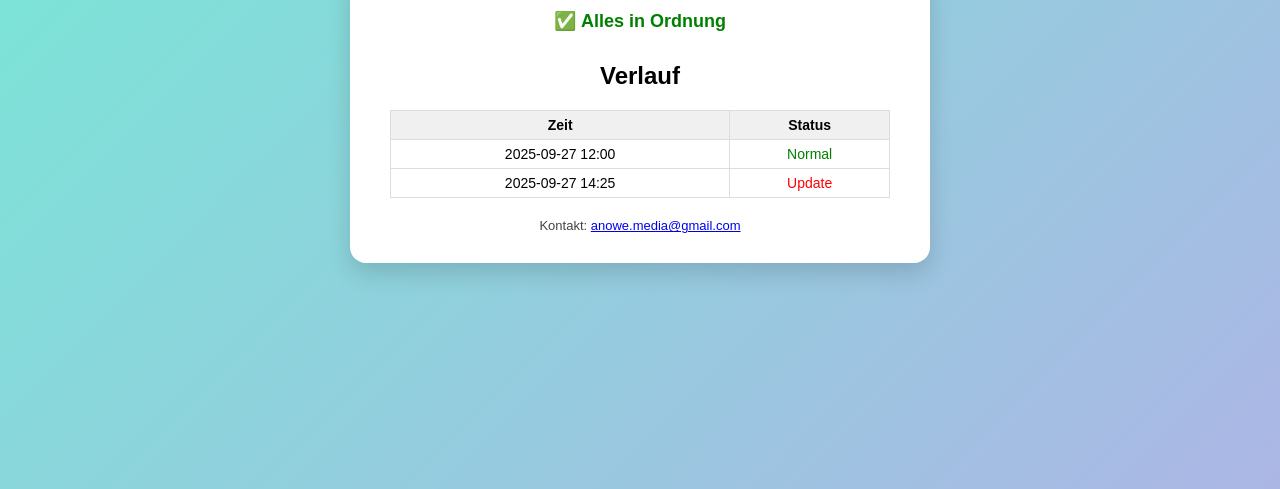
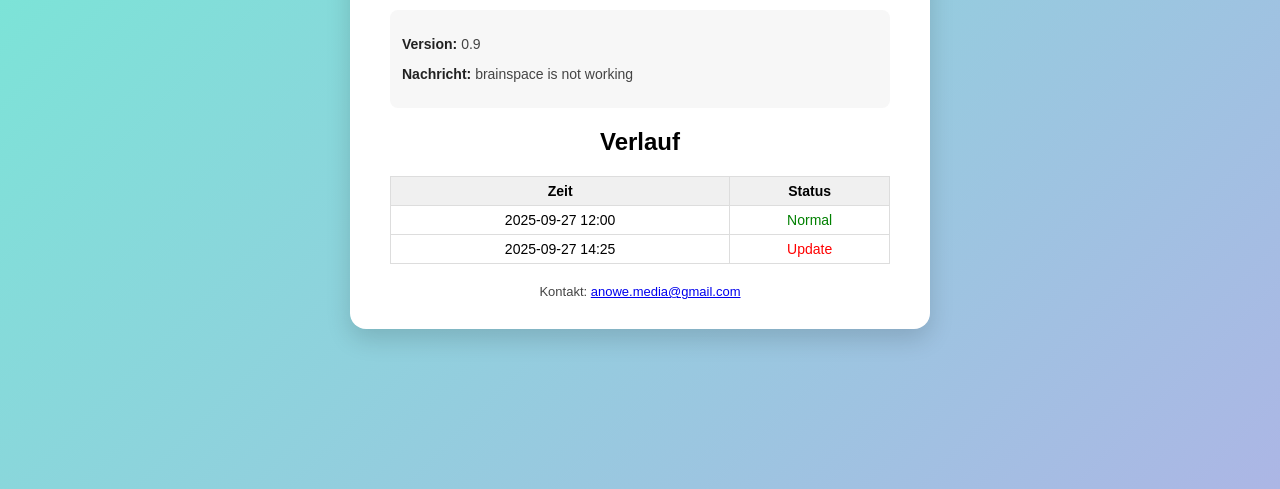
Before and after one commit to tushkamessenger/brainspace_config, a plain HTML site: page index.html in a window 1280 px wide. Shown: the part 311-800 px from the top of the page. Drawn offline with Linux system fonts and the light colour scheme.

Commit message:
Update index.html

```diff
--- a/index.html
+++ b/index.html
@@ -35,13 +35,30 @@
   .status {
     font-size: 18px;
     font-weight: bold;
-    padding: 10px;
+    padding: 12px;
     border-radius: 8px;
-    margin-bottom: 20px;
+    margin-bottom: 15px;
+    display: inline-block;
+    min-width: 200px;
   }
 
-  .ok { color: green; }
-  .update { color: red; }
+  .ok { background: #e8f9e8; color: #2e7d32; }
+  .update { background: #fff3e0; color: #e65100; }
+  .error { background: #ffebee; color: #c62828; }
+
+  .info-box {
+    margin: 15px 0;
+    padding: 12px;
+    border-radius: 8px;
+    background: #f7f7f7;
+    font-size: 14px;
+    color: #444;
+    text-align: left;
+  }
+
+  .info-box strong {
+    color: #222;
+  }
 
   table {
     width: 100%;
@@ -56,6 +73,7 @@
   th {
     background: #f0f0f0;
   }
+
   .footer {
     margin-top: 20px;
     font-size: 13px;
@@ -67,6 +85,11 @@
 <div class="container">
   <h1>BrainSpace Status</h1>
   <div id="status" class="status">⏳ Lade Status...</div>
+
+  <div id="details" class="info-box" style="display:none;">
+    <p><strong>Version:</strong> <span id="version">-</span></p>
+    <p><strong>Nachricht:</strong> <span id="message">-</span></p>
+  </div>
 
   <h2>Verlauf</h2>
   <table id="history">
@@ -86,13 +109,31 @@ async function loadStatus() {
     const data = await res.json();
 
     const statusDiv = document.getElementById("status");
-    if (data.update == true) {
-      statusDiv.textContent = "⚠️ Brainspace funktioniert nicht!";
-      statusDiv.className = "status update";
+    const versionSpan = document.getElementById("version");
+    const messageSpan = document.getElementById("message");
+    const detailsBox = document.getElementById("details");
+
+    let text = "";
+    let cls = "";
+
+    if (data.updating) {
+      text = "🔄 BrainSpace wird aktualisiert...";
+      cls = "status update";
+    } else if (!data.working) {
+      text = "⚠️ BrainSpace funktioniert nicht!";
+      cls = "status error";
     } else {
-      statusDiv.textContent = "✅ Alles in Ordnung";
-      statusDiv.className = "status ok";
+      text = "✅ Alles in Ordnung";
+      cls = "status ok";
     }
+
+    statusDiv.textContent = text;
+    statusDiv.className = cls;
+
+    // Details einblenden
+    versionSpan.textContent = data.update || "-";
+    messageSpan.textContent = data.message || "-";
+    detailsBox.style.display = "block";
 
     // Verlauf aus time.json laden
     const timeRes = await fetch("https://tushkamessenger.github.io/brainspace_config/time.json");
@@ -115,6 +156,7 @@ async function loadStatus() {
 
   } catch (e) {
     document.getElementById("status").textContent = "❌ Fehler beim Laden!";
+    document.getElementById("status").className = "status error";
   }
 }
 
```
